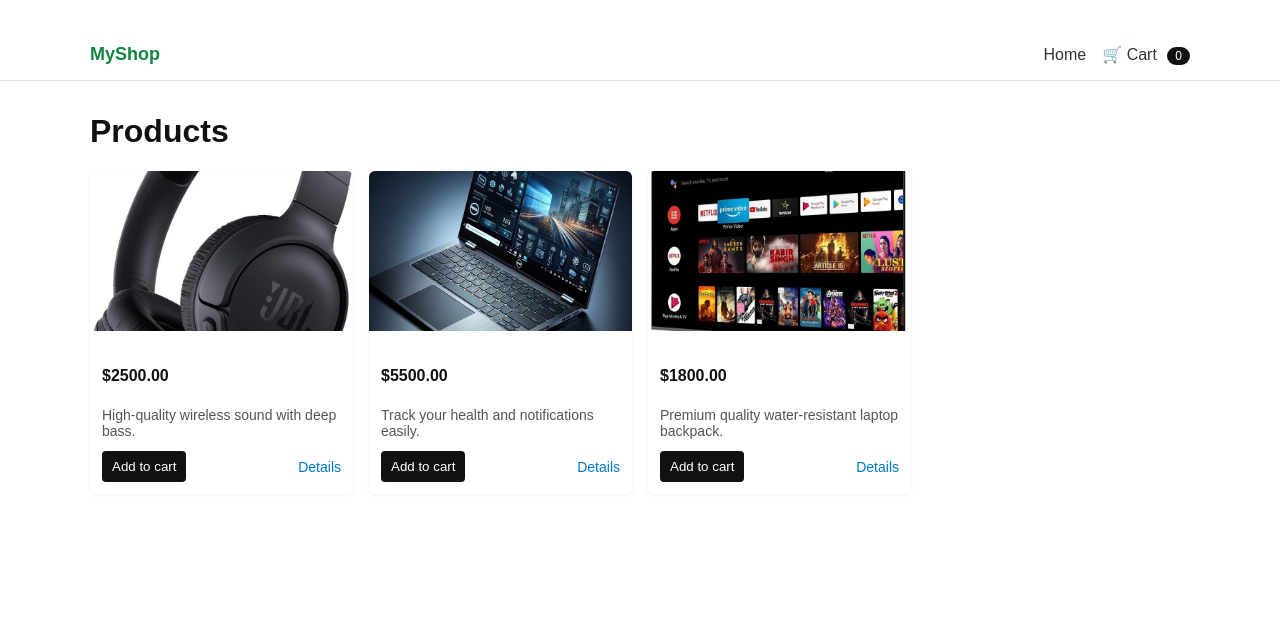
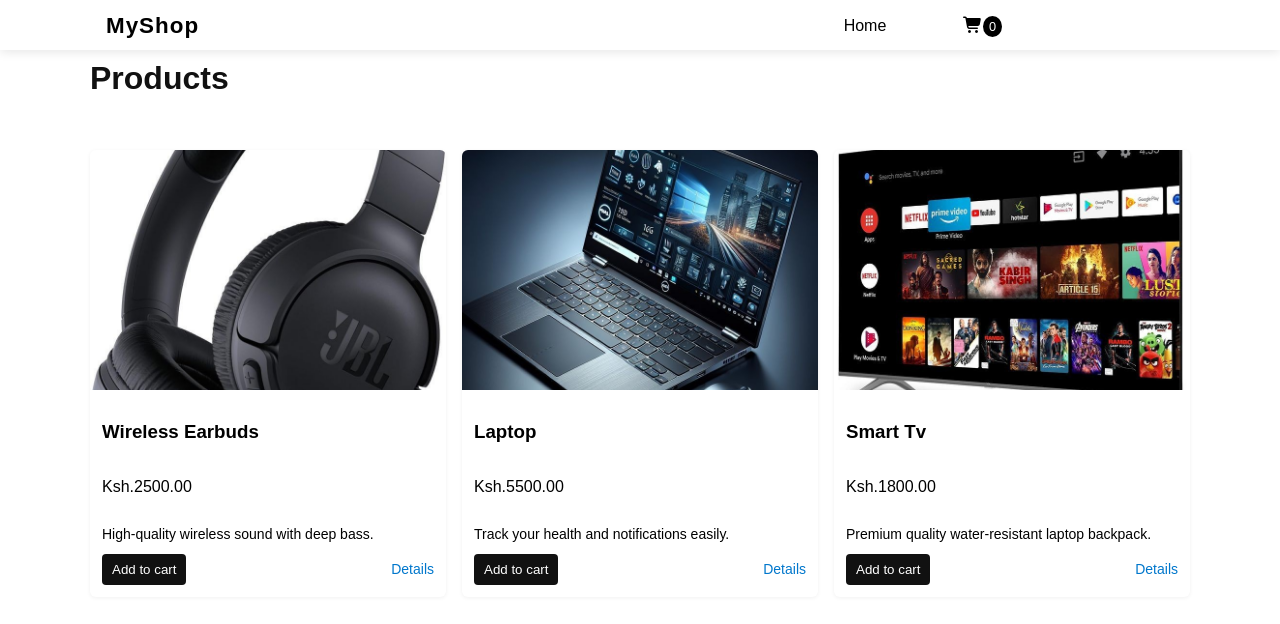
Before and after one commit to collinsmakari/e-commerce-app, a React (Vite) app: page / in a window 1280 px wide. Shown: the top 624 px of the page. Built offline with nearby package versions, Linux system fonts and the light colour scheme.

Commit message:
project updates

```diff
--- a/index.html
+++ b/index.html
@@ -4,11 +4,6 @@
     <meta charset="UTF-8" />
     <link rel="icon" type="image/svg+xml" href="/vite.svg" />
     <meta name="viewport" content="width=device-width, initial-scale=1.0" />
-    <!-- Font Awesome -->
-    <link
-      rel="stylesheet"
-      href="https://cdnjs.cloudflare.com/ajax/libs/font-awesome/6.5.0/css/all.min.css"
-    />
 
     <title>e-commerce-app</title>
   </head>
--- a/package.json
+++ b/package.json
@@ -10,6 +10,7 @@
     "preview": "vite preview"
   },
   "dependencies": {
+    "@fortawesome/fontawesome-free": "^7.1.0",
     "react": "^19.2.0",
     "react-dom": "^19.2.0",
     "react-router-dom": "^7.9.6"
--- a/src/App.css
+++ b/src/App.css
@@ -7,48 +7,97 @@
 }
 .container {
   max-width: 1100px;
-  margin: 24px auto;
-  padding: 0 6px;
+  margin: 10px auto;
+  padding-bottom: 6px;
 }
+/* Header.CSS */
+
 .header {
-  background: #fff;
-  border-bottom: 1px solid #e5e5e5;
-  height: 3rem;
-  margin: 2rem 0;
+  position: fixed; /* Make header fixed */
+  top: 0; /* Stick it to the top */
+  left: 0;
+  width: 100%; /* Full width */
+  z-index: 1000; /* Stay above all content */
+  background: #fff; /* Background color */
+  box-shadow: 0 2px 10px rgba(0, 0, 0, 0.1); /* Soft shadow when scrolling */
+  transition: 0.3s ease;
+}
+
+/* When scrolling starts */
+.header.scrolled {
+  box-shadow: 0 2px 10px rgba(0, 0, 0, 0.15);
+  background: #f8f8f8;
 }
 .header-inner {
-  display: flex;
-  justify-content: space-between;
-  align-items: center;
-  padding-top: 12px;
+  display: grid;
+  grid-template-columns: repeat(2, 1fr);
+  place-items: center;
+  height: 1.5rem; /* Header height */
 }
+
+.cart-btn {
+  gap: 6px;
+  background: none;
+  border: none;
+  cursor: pointer;
+  font-size: 1rem;
+}
+
 .logo {
-  font-weight: 700;
+  font-size: 1.4rem;
+  font-weight: bold;
   text-decoration: none;
-  color: #118541;
-  font-size: 18px;
+  color: black;
+  letter-spacing: 1px;
+  justify-self: start;
+  align-self: center;
+  margin-left: 1rem;
 }
+nav {
+  height: 2rem;
+  width: 15rem;
+
+  display: grid;
+  grid-template-columns: 100px 135px;
+}
+.cart-link {
+  align-self: center;
+  justify-self: center;
+}
+.fa-cart-shopping {
+  font-size: 1rem;
+}
+.cart-home {
+  align-self: center;
+  justify-self: center;
+}
+
 nav a {
-  margin-left: 16px;
   text-decoration: none;
-  color: #333;
+  margin-left: 40px;
+  font-size: 1rem;
+  color: black;
 }
+
 .badge {
-  background: #111;
+  background: black;
   color: #fff;
-  border-radius: 12px;
-  padding: 2px 8px;
-  margin-left: 6px;
-  font-size: 12px;
+  font-size: 0.8rem;
+  padding: 3px 6px;
+  border-radius: 50%;
+}
+.home {
+  margin-top: 60px;
 }
 
 .product-grid {
   display: grid;
-  grid-template-columns: repeat(auto-fill, minmax(240px, 1fr));
+  grid-template-columns: repeat(auto-fit, minmax(200px, 1fr));
   gap: 16px;
   margin-top: 16px;
 }
 .product-card {
+  margin-top: 2rem;
   background: #fff;
   border-radius: 6px;
   overflow: hidden;
@@ -56,28 +105,39 @@
   display: flex;
   flex-direction: column;
 }
+.productcard-title {
+  color: black;
+}
 .product-img {
   width: 100%;
-  height: 160px;
+  height: 15rem;
   object-fit: cover;
   display: block;
 }
-.product-body {
+.productcard-body {
   padding: 12px;
   flex: 1;
   display: flex;
   flex-direction: column;
 }
-.product-body h3 {
-  margin: 0 0 8px 0;
-  font-size: 16px;
+.productcard-name {
+  color: black;
+}
+.productcard-price {
+  color: black;
 }
 .price {
   font-weight: 700;
   margin-bottom: 8px;
 }
 .desc {
-  color: #555;
+  color: white;
+  font-size: 14px;
+  margin-bottom: 12px;
+  flex: 1;
+}
+.productcard-desc {
+  color: black;
   font-size: 14px;
   margin-bottom: 12px;
   flex: 1;
@@ -106,7 +166,7 @@
   display: flex;
   gap: 20px;
   align-items: flex-start;
-  margin-top: 20px;
+  margin-top: 10rem;
 }
 .product-img-large {
   width: 320px;
@@ -116,6 +176,9 @@
 }
 
 /* Cart CSS */
+.your-cart {
+  margin-top: 6rem;
+}
 .cart-list {
   display: flex;
   flex-direction: column;
--- a/src/App.jsx
+++ b/src/App.jsx
@@ -1,4 +1,5 @@
 import React from "react";
+import "@fortawesome/fontawesome-free/css/all.min.css";
 import { Routes, Route } from "react-router-dom";
 import Header from "./components/Header";
 import Home from "./pages/Home";
@@ -6,6 +7,7 @@
 import Cart from "./pages/Cart";
 import { ThemeContext } from "./context/ThemeContext";
 import { useContext, useEffect } from "react";
+import products from "./data/products";
 
 function App() {
   const { theme } = useContext(ThemeContext);
--- a/src/components/Header.jsx
+++ b/src/components/Header.jsx
@@ -1,5 +1,5 @@
 import React from "react";
-import { useContext } from "react";
+import { useContext, useState, useEffect } from "react";
 import { Link } from "react-router-dom";
 import { useCart } from "../context/CartContext";
 import { ThemeContext } from "../context/ThemeContext";
@@ -8,6 +8,17 @@
   const { theme, toggleTheme } = useContext(ThemeContext);
   const { totalItems } = useCart();
 
+  //Setting up Fixed Header
+  const [scrolled, setScrolled] = useState(false);
+  useEffect(() => {
+    const handleScroll = () => {
+      setScrolled(window.scrollY > 0);
+    };
+
+    window.addEventListener("scroll", handleScroll);
+    return () => window.removeEventListener("scroll", handleScroll);
+  }, []);
+
   return (
     <header className="header">
       <div className="container header-inner">
@@ -15,9 +26,14 @@
           MyShop
         </Link>
         <nav>
-          <Link to="/">Home</Link>
+          <Link className="cart-home" to="/">
+            Home
+          </Link>
           <Link to="/cart" className="cart-link">
-            🛒 Cart <span className="badge">{totalItems}</span>
+            <button className="cart-btn">
+              <i className="fa-solid fa-cart-shopping"></i>
+              <span className="badge">{totalItems}</span>
+            </button>
           </Link>
         </nav>
       </div>
--- a/src/components/ProductCard.jsx
+++ b/src/components/ProductCard.jsx
@@ -11,10 +11,10 @@
         <img src={product.image} alt={product.title} className="product-img" />
       </Link>
 
-      <div className="product-body">
-        <h3>{product.title}</h3>
-        <p className="price">${product.price.toFixed(2)}</p>
-        <p className="desc">{product.description}</p>
+      <div className="productcard-body">
+        <h3 className="productcard-name">{product.name}</h3>
+        <p className="productcard-price">Ksh.{product.price.toFixed(2)}</p>
+        <p className="productcard-desc">{product.description}</p>
 
         <div className="actions">
           <button onClick={() => addToCart(product)}>Add to cart</button>
--- a/src/index.css
+++ b/src/index.css
@@ -0,0 +1,41 @@
+.header {
+  background: #fff;
+  border-bottom: 1px solid #e5e5e5;
+  height: 3rem;
+  position: fixed;
+  top: 0;
+  left: 0;
+  width: 100%;
+  padding: 15px 5px;
+  z-index: 3;
+  transition: 0.3s ease;
+}
+.badge {
+  background: #111;
+  color: #fff;
+  border-radius: 12px;
+  padding: 2px 8px;
+  margin-left: 6px;
+  font-size: 12px;
+}
+nav a {
+  margin-left: 16px;
+  text-decoration: none;
+  color: #333;
+}
+.logo {
+  font-weight: 700;
+  text-decoration: none;
+  color: #118541;
+  font-size: 18px;
+}
+.header-inner {
+  display: flex;
+  justify-content: space-between;
+  align-items: center;
+  padding-top: 0;
+}
+.cart-btn {
+  background: transparent;
+  border: transparent;
+}
--- a/src/main.jsx
+++ b/src/main.jsx
@@ -5,6 +5,7 @@
 import { CartProvider } from "./context/CartContext";
 import "./App.css";
 import { ThemeProvider } from "./context/ThemeContext";
+import "@fortawesome/fontawesome-free/css/all.min.css";
 
 createRoot(document.getElementById("root")).render(
   <React.StrictMode>
--- a/src/pages/Cart.jsx
+++ b/src/pages/Cart.jsx
@@ -8,7 +8,7 @@
 
   if (items.length === 0) {
     return (
-      <div>
+      <div className="your-cart">
         <h2>Your Cart</h2>
         <p>No items in cart.</p>
         <Link to="/">Back to products</Link>
@@ -17,7 +17,7 @@
   }
 
   return (
-    <div>
+    <div className="your-cart">
       <h2>Your Cart ({totalItems})</h2>
 
       <div className="cart-list">
--- a/src/pages/Home.jsx
+++ b/src/pages/Home.jsx
@@ -4,11 +4,11 @@
 
 export default function Home() {
   return (
-    <div>
-      <h1>Products</h1>
+    <div className="home">
+      <h1 className="home-title">Products</h1>
       <div className="product-grid">
-        {products.map((p) => (
-          <ProductCard key={p.id} product={p} />
+        {products.map((product) => (
+          <ProductCard key={product.id} product={product} />
         ))}
       </div>
     </div>
--- a/src/pages/ProductDetails.jsx
+++ b/src/pages/ProductDetails.jsx
@@ -5,7 +5,7 @@
 
 export default function ProductDetails() {
   const { id } = useParams();
-  const product = products.find((p) => p.id === id);
+  const product = products.find((product) => product.id === Number(id));
   const { addToCart } = useCart();
 
   if (!product) return <p>Product not found</p>;
@@ -14,13 +14,13 @@
     <div className="product-details">
       <img
         src={product.image}
-        alt={product.title}
+        alt={product.title} //title
         className="product-img-large"
       />
       <div>
-        <h2>{product.title}</h2>
+        <h2 className="name">{product.name}</h2>
         <p className="price">${product.price.toFixed(2)}</p>
-        <p>{product.description}</p>
+        <p className="desc"> {product.description}</p>
         <button onClick={() => addToCart(product)}>Add to cart</button>
       </div>
     </div>
```
Also changed, not shown: 1 other file (tests, documents, lock files or other folders).
